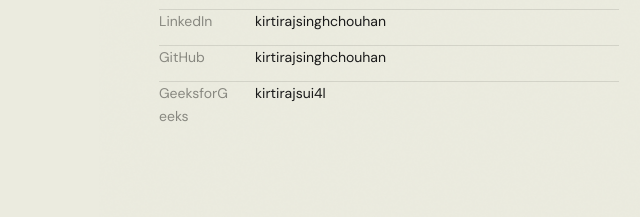
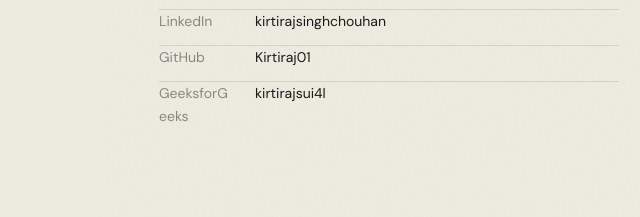
Before and after one commit to Kirtiraj01/portfolio, a plain HTML site: page index.html in a window 1280 px wide. Shown: the part 511-728 px from the top of the page, 541-1181 px from the left. Drawn offline with Linux system fonts and the light colour scheme; no server answers.

Commit message:
fix: update all GitHub links to https://github.com/Kirtiraj01

```diff
--- a/index.html
+++ b/index.html
@@ -385,7 +385,7 @@
     </p>
     <div class="hc">
       <a href="#projects" class="bp">View Projects ↓</a>
-      <a href="https://github.com/kirtirajsinghchouhan" target="_blank" rel="noopener" class="bo">GitHub ↗</a>
+      <a href="https://github.com/Kirtiraj01" target="_blank" rel="noopener" class="bo">GitHub ↗</a>
       <a href="#contact" class="bo">Hire Me</a>
     </div>
   </div>
@@ -401,7 +401,7 @@
       <div class="cst" style="margin-bottom:16px">Reach me</div>
       <div class="ci"><span class="cl">Email</span><span class="cv"><a href="mailto:en23it301063@medicaps.ac.in">en23it301063@medicaps.ac.in</a></span></div>
       <div class="ci"><span class="cl">LinkedIn</span><span class="cv"><a href="https://linkedin.com/in/kirtirajsinghchouhan" target="_blank" rel="noopener">kirtirajsinghchouhan</a></span></div>
-      <div class="ci"><span class="cl">GitHub</span><span class="cv"><a href="https://github.com/kirtirajsinghchouhan" target="_blank" rel="noopener">kirtirajsinghchouhan</a></span></div>
+      <div class="ci"><span class="cl">GitHub</span><span class="cv"><a href="https://github.com/Kirtiraj01" target="_blank" rel="noopener">Kirtiraj01</a></span></div>
       <div class="ci"><span class="cl">GeeksforGeeks</span><span class="cv"><a href="https://geeksforgeeks.org/profile/kirtirajsui4l" target="_blank" rel="noopener">kirtirajsui4l</a></span></div>
     </div>
   </div>
@@ -454,7 +454,7 @@
           <span class="tg">MongoDB</span><span class="tg">Groq API</span><span class="tg">JWT</span>
         </div>
         <div class="pbtns">
-          <a href="https://github.com/kirtirajsinghchouhan" target="_blank" rel="noopener" class="pb gh">
+          <a href="https://github.com/Kirtiraj01" target="_blank" rel="noopener" class="pb gh">
             <svg viewBox="0 0 24 24" fill="currentColor"><path d="M12 2C6.477 2 2 6.484 2 12.017c0 4.425 2.865 8.18 6.839 9.504.5.092.682-.217.682-.483 0-.237-.008-.868-.013-1.703-2.782.605-3.369-1.343-3.369-1.343-.454-1.158-1.11-1.466-1.11-1.466-.908-.62.069-.608.069-.608 1.003.07 1.531 1.032 1.531 1.032.892 1.53 2.341 1.088 2.91.832.092-.647.35-1.088.636-1.338-2.22-.253-4.555-1.113-4.555-4.951 0-1.093.39-1.988 1.029-2.688-.103-.253-.446-1.272.098-2.65 0 0 .84-.27 2.75 1.026A9.564 9.564 0 0 1 12 6.844a9.59 9.59 0 0 1 2.504.337c1.909-1.296 2.747-1.027 2.747-1.027.546 1.379.202 2.398.1 2.651.64.7 1.028 1.595 1.028 2.688 0 3.848-2.339 4.695-4.566 4.943.359.309.678.92.678 1.855 0 1.338-.012 2.419-.012 2.747 0 .268.18.58.688.482A10.02 10.02 0 0 0 22 12.017C22 6.484 17.522 2 12 2z"/></svg>
             GitHub
           </a>
@@ -481,7 +481,7 @@
         <span class="tg">MongoDB</span><span class="tg">Mongoose</span><span class="tg">JWT</span><span class="tg">Nodemailer</span>
       </div>
       <div class="pbtns">
-        <a href="https://github.com/kirtirajsinghchouhan" target="_blank" rel="noopener" class="pb gh">
+        <a href="https://github.com/Kirtiraj01" target="_blank" rel="noopener" class="pb gh">
           <svg viewBox="0 0 24 24" fill="currentColor"><path d="M12 2C6.477 2 2 6.484 2 12.017c0 4.425 2.865 8.18 6.839 9.504.5.092.682-.217.682-.483 0-.237-.008-.868-.013-1.703-2.782.605-3.369-1.343-3.369-1.343-.454-1.158-1.11-1.466-1.11-1.466-.908-.62.069-.608.069-.608 1.003.07 1.531 1.032 1.531 1.032.892 1.53 2.341 1.088 2.91.832.092-.647.35-1.088.636-1.338-2.22-.253-4.555-1.113-4.555-4.951 0-1.093.39-1.988 1.029-2.688-.103-.253-.446-1.272.098-2.65 0 0 .84-.27 2.75 1.026A9.564 9.564 0 0 1 12 6.844a9.59 9.59 0 0 1 2.504.337c1.909-1.296 2.747-1.027 2.747-1.027.546 1.379.202 2.398.1 2.651.64.7 1.028 1.595 1.028 2.688 0 3.848-2.339 4.695-4.566 4.943.359.309.678.92.678 1.855 0 1.338-.012 2.419-.012 2.747 0 .268.18.58.688.482A10.02 10.02 0 0 0 22 12.017C22 6.484 17.522 2 12 2z"/></svg>
           GitHub
         </a>
@@ -502,7 +502,7 @@
         <span class="tg">MongoDB</span><span class="tg">Razorpay</span><span class="tg">Multer</span>
       </div>
       <div class="pbtns">
-        <a href="https://github.com/kirtirajsinghchouhan" target="_blank" rel="noopener" class="pb gh">
+        <a href="https://github.com/Kirtiraj01" target="_blank" rel="noopener" class="pb gh">
           <svg viewBox="0 0 24 24" fill="currentColor"><path d="M12 2C6.477 2 2 6.484 2 12.017c0 4.425 2.865 8.18 6.839 9.504.5.092.682-.217.682-.483 0-.237-.008-.868-.013-1.703-2.782.605-3.369-1.343-3.369-1.343-.454-1.158-1.11-1.466-1.11-1.466-.908-.62.069-.608.069-.608 1.003.07 1.531 1.032 1.531 1.032.892 1.53 2.341 1.088 2.91.832.092-.647.35-1.088.636-1.338-2.22-.253-4.555-1.113-4.555-4.951 0-1.093.39-1.988 1.029-2.688-.103-.253-.446-1.272.098-2.65 0 0 .84-.27 2.75 1.026A9.564 9.564 0 0 1 12 6.844a9.59 9.59 0 0 1 2.504.337c1.909-1.296 2.747-1.027 2.747-1.027.546 1.379.202 2.398.1 2.651.64.7 1.028 1.595 1.028 2.688 0 3.848-2.339 4.695-4.566 4.943.359.309.678.92.678 1.855 0 1.338-.012 2.419-.012 2.747 0 .268.18.58.688.482A10.02 10.02 0 0 0 22 12.017C22 6.484 17.522 2 12 2z"/></svg>
           GitHub
         </a>
@@ -643,8 +643,8 @@
         <div class="cli" onclick="window.open('https://linkedin.com/in/kirtirajsinghchouhan')" role="link" tabindex="0">
           <div><div class="cll">LinkedIn</div><div class="clv">kirtirajsinghchouhan</div></div><span class="cla">→</span>
         </div>
-        <div class="cli" onclick="window.open('https://github.com/kirtirajsinghchouhan')" role="link" tabindex="0">
-          <div><div class="cll">GitHub</div><div class="clv">github.com/kirtirajsinghchouhan</div></div><span class="cla">→</span>
+        <div class="cli" onclick="window.open('https://github.com/Kirtiraj01')" role="link" tabindex="0">
+          <div><div class="cll">GitHub</div><div class="clv">github.com/Kirtiraj01</div></div><span class="cla">→</span>
         </div>
         <div class="cli" onclick="window.open('https://geeksforgeeks.org/profile/kirtirajsui4l')" role="link" tabindex="0">
           <div><div class="cll">GeeksforGeeks</div><div class="clv">kirtirajsui4l</div></div><span class="cla">→</span>
```
